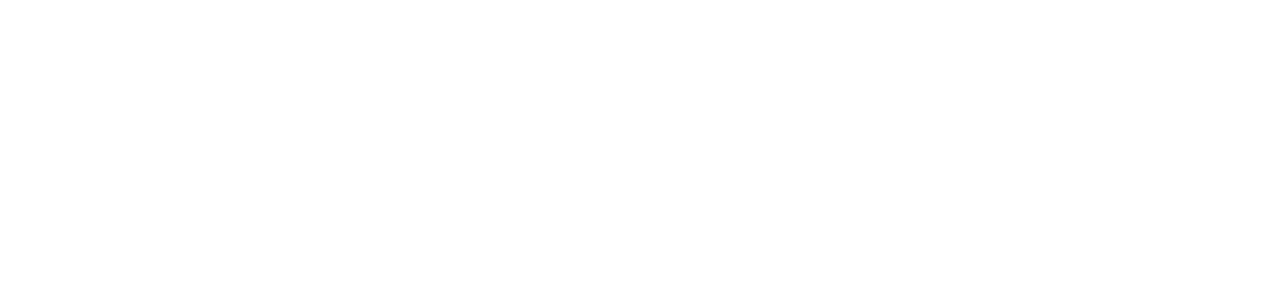
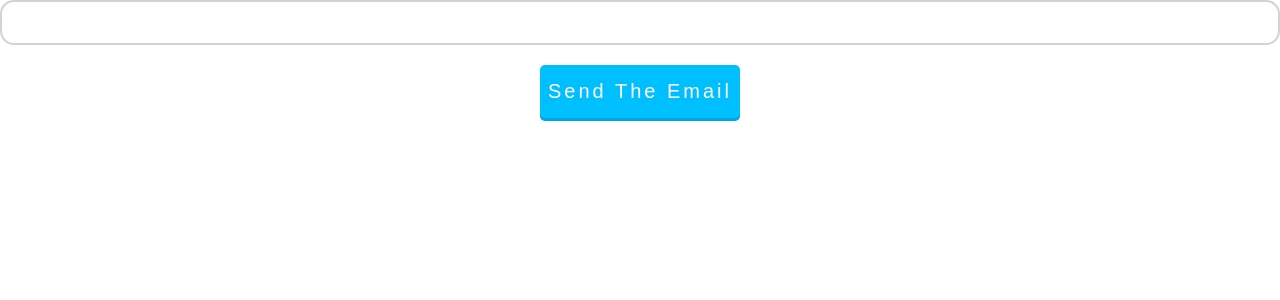
Before and after one commit to gkawin/fastwork-email-service, a Next.js app in the folder webapp/: page / in a window 1280 px wide. Shown: the top 300 px of the page. Built offline with nearby package versions, Linux system fonts and the light colour scheme.

Commit message:
present ui

```diff
--- /dev/null
+++ b/webapp/components/elements/Button.js
@@ -0,0 +1,23 @@
+
+import './button.styl'
+import React from 'react'
+import PropTypes from 'prop-types'
+
+export default class Button extends React.PureComponent {
+  static propTypes = {
+    onClick: PropTypes.func,
+    children: PropTypes.any
+  }
+  render() {
+    return (
+      <div className='button'>
+        <button
+          onClick={this.props.onClick}
+          className='button__button'
+        >
+          {this.props.children}
+        </button>
+      </div>
+    )
+  }
+}
--- a/webapp/components/Input.js
+++ b/webapp/components/elements/Input.js
@@ -2,9 +2,9 @@
 import React from 'react'
 import PropTypes from 'prop-types'
 
-import './formInput.scss'
+import './input.styl'
 
-export default class FormInput extends React.Component {
+export default class Input extends React.PureComponent {
 	static propTypes = {
 		onChange: PropTypes.func.isRequired,
 		value: PropTypes.string,
@@ -14,12 +14,12 @@
 	}
 	render() {
 		return (
-			<div className='form-input'>
-				<label className='form-input__label'>{this.props.label}</label>
+			<div className='input'>
+				<label htmlFor='me' className='input__label'>{this.props.label}</label>
 				<input
 					type={this.props.type}
 					name={this.props.name}
-					className='form-input__input'
+					className='input__input'
 					onChange={this.props.onChange}
 					value={this.props.value}
 					{...this.props}
--- /dev/null
+++ b/webapp/components/elements/button.styl
@@ -0,0 +1,15 @@
+.button
+  width 100%
+  text-align center
+  margin-top 20px
+  &__button
+    padding 15px 0
+    background-color deepskyblue
+    border none
+    border-radius 5px
+    font-size 20px
+    color white
+    letter-spacing 3px
+    width 200px
+    cursor pointer
+    box-shadow 0px 3px 0px 0px rgb(0, 165, 230)
--- /dev/null
+++ b/webapp/components/elements/input.styl
@@ -0,0 +1,15 @@
+.input
+  line-height 42px
+  &__input
+    border 2px solid lightgray
+    border-radius 1rem
+    font-size 18px
+    padding 10px 20px
+    width: 100%;
+    &:focus
+      border-color #242526
+
+  &__label
+    display block
+    font-weight 200
+    letter-spacing 1px
--- /dev/null
+++ b/webapp/components/sending-form/index.js
@@ -0,0 +1,18 @@
+import React from 'react'
+
+import Input from '../elements/Input'
+import Button from '../elements/Button'
+
+export default class SendingForm extends React.PureComponent {
+  render () {
+    return (
+      <div className='sending-form'>
+        <Input
+          type='text'
+          onChange={(e) => { console.log(e.target.value) }}
+        />
+        <Button>Send The Email</Button>
+      </div>
+    )
+  }
+}
--- /dev/null
+++ b/webapp/components/sending-form/index.styl
@@ -0,0 +1,2 @@
+.sending-form
+  width 100%
--- a/webapp/package.json
+++ b/webapp/package.json
@@ -10,6 +10,7 @@
   "dependencies": {
     "@zeit/next-stylus": "^1.0.1",
     "next": "^7.0.2",
+    "prop-types": "^15.6.2",
     "react": "^16.6.3",
     "react-dom": "^16.6.3",
     "stylus": "^0.54.5"
--- /dev/null
+++ b/webapp/pages/_document.js
@@ -0,0 +1,27 @@
+import React from 'react'
+import Document, { Head, Main, NextScript } from 'next/document'
+
+export default class AppDocument extends Document {
+  render() {
+    return (
+      <html lang='th'>
+        <Head>
+          <meta name='viewport' content='initial-scale=1.0, width=device-width' />
+          <link rel='stylesheet' href='//cdnjs.cloudflare.com/ajax/libs/semantic-ui/2.2.12/semantic.min.css' />
+          <style jsx global>{`
+            html {
+              box-sizing: border-box;
+            }
+            *, *:before, *:after {
+              box-sizing: inherit;
+            }
+          `}</style>
+        </Head>
+        <body>
+          <Main />
+          <NextScript />
+        </body>
+      </html>
+    )
+  }
+}
--- a/webapp/pages/index.js
+++ b/webapp/pages/index.js
@@ -1,5 +1,12 @@
-export default () => (
-	<section>
+import React from 'react'
 
-	</section>
-)
+import SendingForm from '../components/sending-form'
+
+
+export default function Index () {
+	return (
+		<section>
+			<SendingForm />
+		</section>
+	)
+}
```
Also changed, not shown: webapp/.eslintrc.json.
